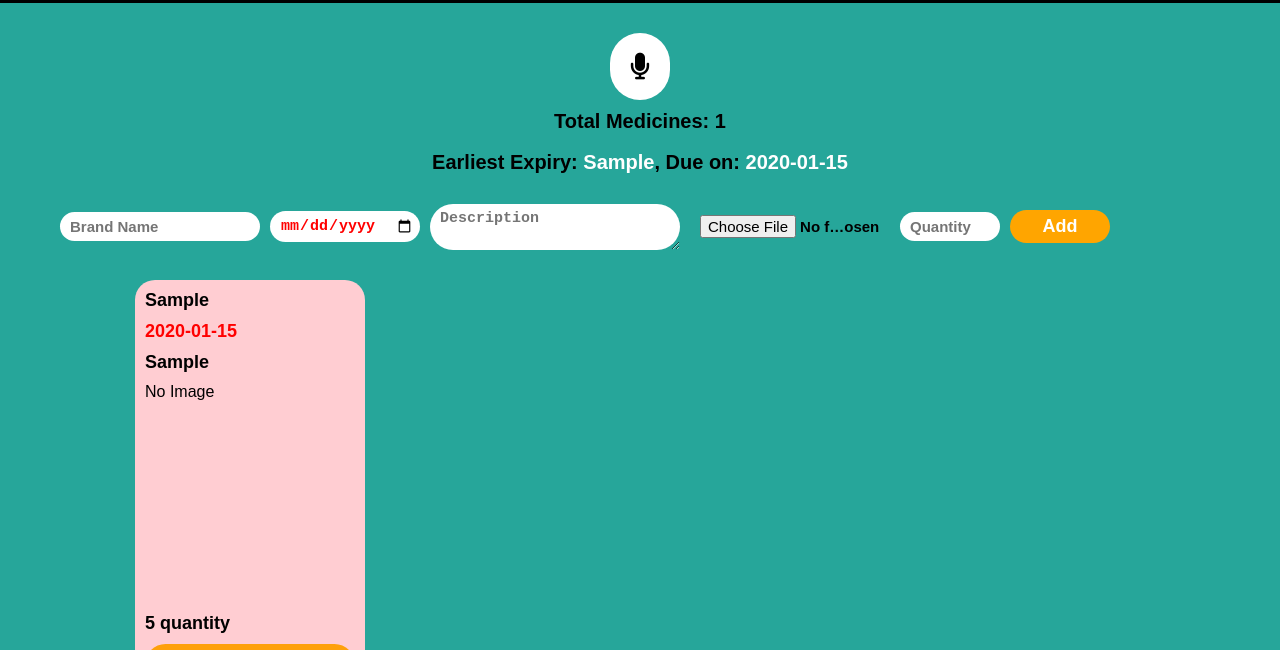
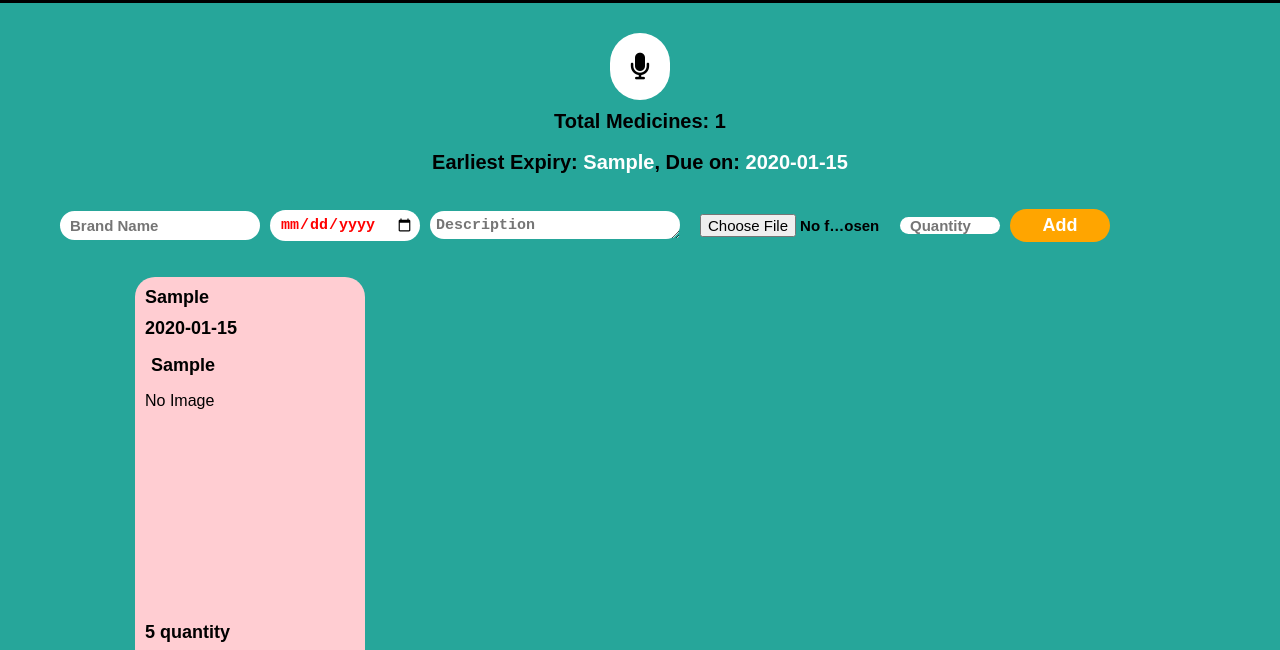
Before and after one commit to ishma2754/PharmaKeeper-MedicineKit, a plain HTML site: page index.html in a window 1280 px wide. Both pictures are taken after typing "Sample", "2020-01-15", "Sample", "5" into the empty fields and a click on the button "Add". Shown: the part 129-779 px from the top of the page. Drawn offline with nearby package versions, Linux system fonts and the light colour scheme.

Commit message:
Add files via upload

```diff
--- a/style/index.css
+++ b/style/index.css
@@ -105,8 +105,6 @@ body{
   width: 100%;
 }
 
-
-
 .earliest-name{
   color: white ;
 }
@@ -117,8 +115,6 @@ body{
 
 
 .name-input,
-.quantity-input,
-.description-input,
 .due-date-input,
 .filter-name-input,
 .filter-date-input{
@@ -130,9 +126,19 @@ body{
   border-radius: 60px;
   border: none;
   outline: none;
-  color: black;
 }
 
+.name-input,
+.description-input,
+.quantity-input {
+  color: black;
+  font-weight: bold;
+  font-size: 15px;
+  border-radius: 60px;
+  border: none;
+  outline: none;
+  padding-left: 10px;
+}
 
 
 .image-input{
@@ -145,8 +151,7 @@ body{
   padding-left: 10px;
 }
 
-.due-date-input,
-.filter-date-input{
+.due-date-input{
   color: red;
 }
 
@@ -155,7 +160,17 @@ body{
   padding: 10px;
 }
 
+.filter-name-input{
+  color: black;
+  font-weight: bold;
+  font-size: 15px;
+}
 
+.filter-date-input{
+  color: red;
+  font-weight: bold;
+  font-size: 15px;
+}
 
 .total-medicines{
   font-size: 20px;
@@ -166,19 +181,48 @@ body{
   font-weight: bold;
 }
 
+.description-input {
+  font-size: 15px;
+  font-weight: bold;
+  padding: 6px;
+  resize: vertical;
+  min-height: 28px;
+  max-height: 28px;
+  min-width: 200px;
+  max-width: 250px;
 
 
+}
+
+.description-display
+ {
+  font-size: 18px;
+  font-weight: bold;
+  padding: 6px;
+  min-height: auto;
+  max-height: 150px;
+  min-width: 200px;
+  max-width: 250px;
+  overflow-y: auto; /* Enable vertical scrolling */
+  overflow-x: hidden;
+  align-items: start;
+  pointer-events: none; /* Prevent mouse events */
+  user-select: none; /* Prevent text selection */
+  border: none;
+
+}
 .description-display,
 .brand-name-display,
-.quantity-display,
-.due-date-name-display{
+.quantity-display{
   color: black;
   font-weight: bold;
   font-size: 18px;
 }
 
-.due-date-name-display {
-  color: red;
+.due-date-name-display{
+  color: black;
+  font-weight: bold;
+  font-size: 18px;
 }
 
 .add-medicines-button,
@@ -230,6 +274,9 @@ body{
     padding: 5px 5px;
     width: 100%;
   }
+
+
+
 }
 
 
@@ -250,7 +297,6 @@ body{
     margin-right: 10px;
   }
 
-
   .medicines-grid-display,
   .filter-medicines-show{
     grid-template-columns: repeat(1, 223px);
@@ -259,12 +305,10 @@ body{
   .details {
     display: flex;
     flex-direction: column;
-    min-width: 223px;
-     /* Adjust width for smaller screens */
+    width: auto; /* Adjust width for smaller screens */
     max-width: 95%; /* Prevents the cart item from taking full width on very small screens */
     margin: 0 auto; /* Center the cart item if you're using width less than 100% */
   }
-
 
   .medicines-input-grid,
   .filter-section
@@ -283,7 +327,6 @@ body{
   transform: scale(1.2);
  }
 
-
  .add-medicines-button{
   padding-top: 10px;
   padding-bottom: 10px;
```
